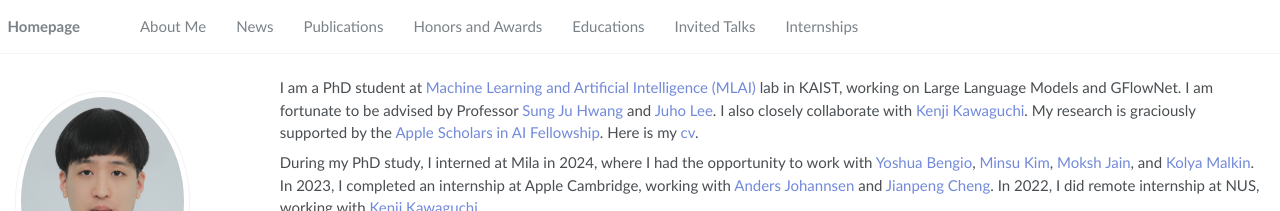
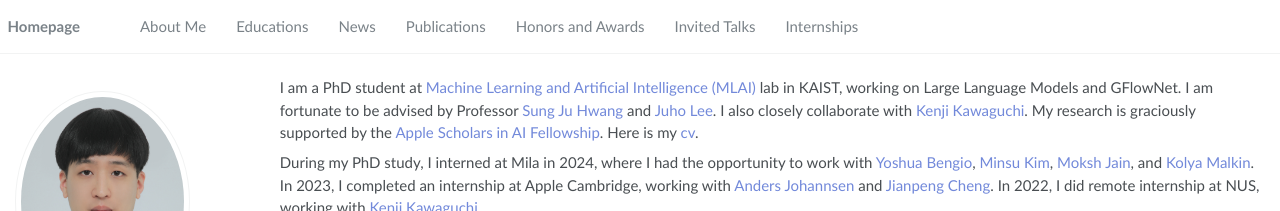
Before and after one commit to seanie12/seanie12.github.io, a Jekyll site: the page built from _pages/about.md, in a window 1280 px wide. Shown: the top 211 px of the page. Built offline with Jekyll 4.4.1, drawn with Linux system fonts in a browser that asks for light colours; part of the change alters nothing that is shown.

```diff
--- a/_data/navigation.yml
+++ b/_data/navigation.yml
@@ -2,6 +2,9 @@
 main:
   - title: "About Me"
     url: "/#about-me"
+
+  - title: "Educations"
+    url: "/#-educations"
 
   - title: "News"
     url: "/#-news"
@@ -12,9 +15,6 @@ main:
   - title: "Honors and Awards"
     url: "/#-honors-and-awards"
 
-  - title: "Educations"
-    url: "/#-educations"
-
   - title: "Invited Talks"
     url: "/#-invited-talks"
 
```
